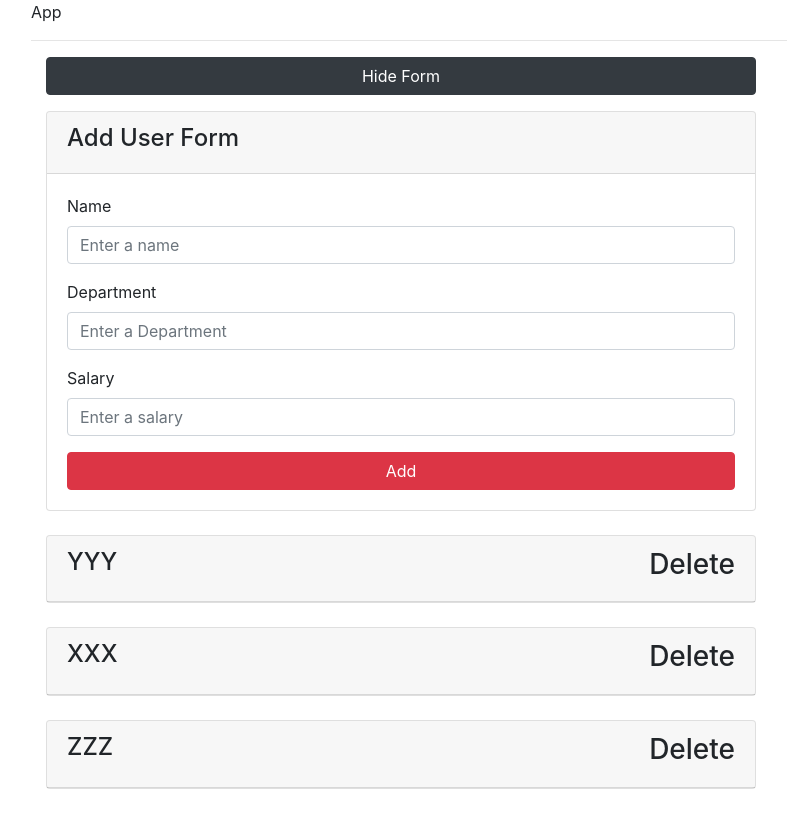
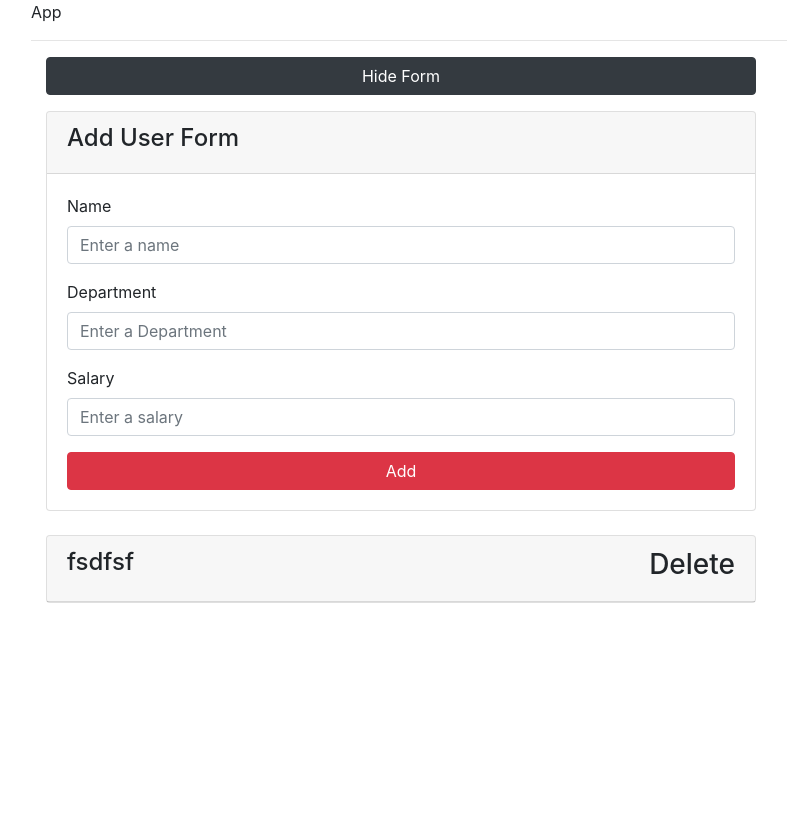
Before and after one commit to cnbrkkaya/react-context, a React (Create React App) app: page / in a window 1280 px wide. Shown: the whole page, without its empty margins (54-841 px from the left). Built offline with nearby package versions, Linux system fonts and the light colour scheme; data requests are answered from the project's data file.

Commit message:
Add data with axios

```diff
--- a/db.json
+++ b/db.json
@@ -1,7 +1,10 @@
 {
-   "users": [
-      { "id": "1", "name": "YYY", "salary": "4000", "department": "Eng" },
-      { "id": "2", "name": "XXX", "salary": "3000", "department": "Eng" },
-      { "id": "3", "name": "ZZZ", "salary": "3000", "department": "Eng" }
-   ]
+  "users": [
+    {
+      "name": "fsdfsf",
+      "salary": "sdfsdfsdfs",
+      "department": "sdfsdfsdf",
+      "id": 1
+    }
+  ]
 }
--- a/src/component/AddUser.js
+++ b/src/component/AddUser.js
@@ -1,7 +1,8 @@
 import React, { Component } from 'react';
 import { motion } from 'framer-motion';
-import { v4 as uuidv4 } from 'uuid';
+// import { v4 as uuidv4 } from 'uuid';
 import UserConsumer from '../context';
+import axios from 'axios';
 class AddUser extends Component {
    state = {
       isVisible: true,
@@ -21,16 +22,16 @@ class AddUser extends Component {
          [e.target.name]: e.target.value,
       });
    };
-   addUser = (dispatch, e) => {
+   addUser = async (dispatch, e) => {
       e.preventDefault();
       const { name, department, salary } = this.state;
       const newUser = {
-         id: uuidv4(),
          name,
          salary,
          department,
       };
-      dispatch({ type: 'ADD_USER', payload: newUser });
+      const response = await axios.post('http://localhost:3001/users', newUser);
+      dispatch({ type: 'ADD_USER', payload: response.data });
    };
    render() {
       const variants = {
--- a/src/component/User.js
+++ b/src/component/User.js
@@ -1,6 +1,7 @@
 import React, { Component } from 'react';
 import PropTypes from 'prop-types';
 import UserConsumer from '../context';
+import axios from 'axios';
 class User extends Component {
    state = {
       isVisible: false,
@@ -9,7 +10,8 @@ class User extends Component {
    onClickEvent = () => {
       this.setState({ isVisible: !this.state.isVisible });
    };
-   handleDelete = (id, dispatch) => {
+   handleDelete = async (id, dispatch) => {
+      await axios.delete(`http://localhost:3001/users/${id}`);
       dispatch({ type: 'DELETE_USER', payload: id });
    };
    render() {
```
